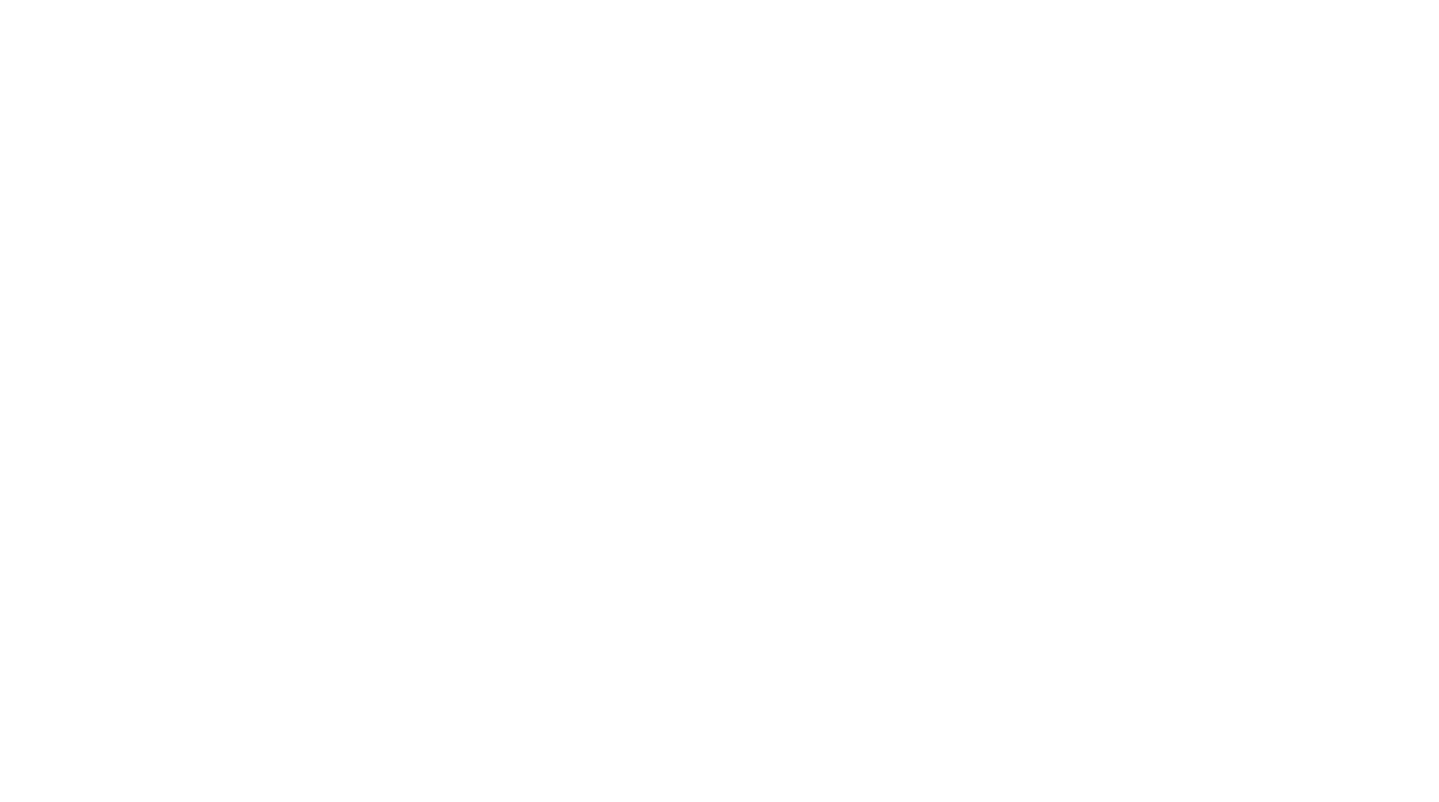
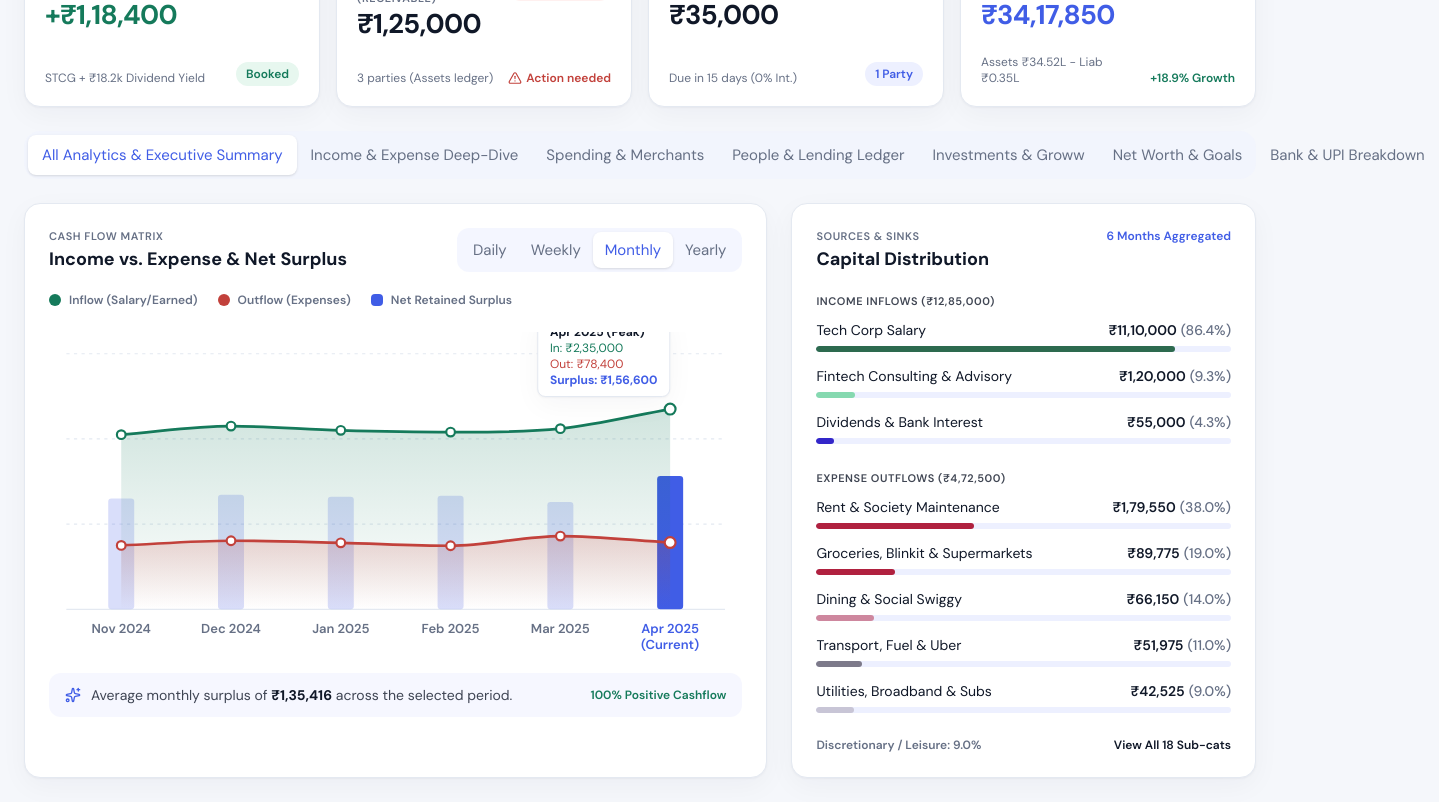
Before and after one commit to JaiswalPiyush309/expense-tracker-frontend, a Next.js app: page /reports in a window 1280 px wide. Before the commit this address had no page. Shown: the part 440-1242 px from the top of the page, 1439 px wide, since content can reach past the window. Before the commit the page ends 800 px from the top, so only its background shows below. Built offline with nearby package versions, Linux system fonts and the light colour scheme.

Commit message:
feat: implement ReportsPage and ReportsView components; add CapitalDistributionCard and CashFlowCard for detailed financial insights

```diff
--- /dev/null
+++ b/src/app/reports/page.tsx
@@ -0,0 +1,8 @@
+import { ReportsView } from "@/features/reports/ReportsView";
+import { Metadata } from "next";
+
+export const metadata: Metadata = { title: "Reports & Analytics" };
+
+export default function ReportsPage() {
+  return <ReportsView />;
+}
--- /dev/null
+++ b/src/components/ui/MeterList.tsx
@@ -0,0 +1,62 @@
+import { cn } from "@/lib/cn";
+import { chartBg, type ChartColor } from "@/lib/chartColors";
+import { ProgressBar } from "./ProgressBar";
+
+export interface MeterItem {
+  id: string;
+  label: string;
+  /** Main figure on the right, e.g. "₹11,10,000". */
+  value: string;
+  /** Muted text after the value, e.g. "(86.4%)". */
+  hint?: string;
+  /** Bar fill, 0-100. */
+  percent: number;
+  color: ChartColor;
+  /** Softer fill, for de-emphasised rows. */
+  faded?: boolean;
+}
+
+interface MeterListProps {
+  items: readonly MeterItem[];
+  /** Show a coloured dot before each label. */
+  dots?: boolean;
+  className?: string;
+}
+
+/** Rows of "label ........ value (hint)" with a proportional bar underneath. */
+export function MeterList({ items, dots = false, className }: MeterListProps) {
+  return (
+    <ul className={cn("space-y-3.5", className)}>
+      {items.map((item) => (
+        <li key={item.id}>
+          <div className="mb-1.5 flex items-start justify-between gap-3 text-sm">
+            <span className="flex min-w-0 items-center gap-2 text-ink">
+              {dots && (
+                <span
+                  aria-hidden="true"
+                  className={cn(
+                    "h-2 w-2 shrink-0 rounded-full",
+                    chartBg[item.color],
+                  )}
+                />
+              )}
+              {item.label}
+            </span>
+            <span className="shrink-0 text-right font-semibold tabular-nums text-ink">
+              {item.value}
+              {item.hint && (
+                <span className="ml-1 font-medium text-muted">{item.hint}</span>
+              )}
+            </span>
+          </div>
+          <ProgressBar
+            value={item.percent}
+            label={`${item.label} share`}
+            barClassName={cn(chartBg[item.color], item.faded && "opacity-50")}
+            className="h-1.5"
+          />
+        </li>
+      ))}
+    </ul>
+  );
+}
--- a/src/components/ui/ProgressBar.tsx
+++ b/src/components/ui/ProgressBar.tsx
@@ -7,6 +7,7 @@ interface ProgressBarProps {
   tone?: Tone;
   label: string;
   className?: string;
+  barClassName?: string;
 }
 
 export function ProgressBar({
@@ -14,6 +15,7 @@ export function ProgressBar({
   tone = "accent",
   label,
   className,
+  barClassName,
 }: ProgressBarProps) {
   const safeValue = Number.isFinite(value) ? value : 0;
   const clamped = Math.min(100, Math.max(0, safeValue));
@@ -34,6 +36,7 @@ export function ProgressBar({
         className={cn(
           "h-full rounded-full transition-[width] duration-500",
           toneBar[tone],
+          barClassName,
         )}
         style={{ width: `${clamped}%` }}
       />
--- /dev/null
+++ b/src/features/reports/ReportsView.tsx
@@ -0,0 +1,99 @@
+"use client";
+
+import { useRouter } from "next/navigation";
+import {
+  capital,
+  cashFlow,
+  compareText,
+  header,
+  kpis,
+  periodOptions,
+} from "./data/mock";
+import { downloadCsv } from "@/lib/csv";
+import { ReportsHeader } from "./components/ReportsHeader";
+import { PeriodToolbar } from "./components/PeriodToolbar";
+import type { ReportPeriod, ReportSection } from "./types";
+import { useState } from "react";
+import { KpiGrid } from "./components/KpiGrid";
+import { SegmentedControl } from "@/components/ui/SegmentedControl";
+import { CashFlowCard } from "./components/CashFlowCard";
+import { CapitalDistributionCard } from "./components/CapitalDistributionCard";
+
+const SECTIONS: readonly { value: ReportSection; label: string }[] = [
+  { value: "all", label: "All Analytics & Executive Summary" },
+  { value: "income-expense", label: "Income & Expense Deep-Dive" },
+  { value: "spending", label: "Spending & Merchants" },
+  { value: "lending", label: "People & Lending Ledger" },
+  { value: "investments", label: "Investments & Groww" },
+  { value: "net-worth", label: "Net Worth & Goals" },
+  { value: "bank-upi", label: "Bank & UPI Breakdown" },
+];
+
+const TWO_COL = "grid gap-6 xl:grid-cols-[minmax(0,1.6fr)_minmax(0,1fr)]";
+
+export function ReportsView() {
+  const router = useRouter();
+
+  const [period, setPeriod] = useState<ReportPeriod>("6m");
+  const [compare, setCompare] = useState(true);
+  const [section, setSection] = useState<ReportSection>("all");
+  const show = (...ids: ReportSection[]) =>
+    section === "all" || ids.includes(section);
+  const hasVisibleContent = section === "all" || section === "income-expense";
+
+  const exportKpis = () =>
+    downloadCsv("report-summary.csv", [
+      ["Metric", "Value (INR)"],
+      ...kpis.map((k) => [k.label, k.value]),
+    ]);
+
+  return (
+    <div className="mx-auto w-full max-w-350 space-y-6 p-4 sm:p-6">
+      <ReportsHeader
+        {...header}
+        onRefresh={() => router.refresh()}
+        onExportCsv={exportKpis}
+        onDownloadPdf={() => window.print()}
+      />
+
+      <PeriodToolbar
+        options={periodOptions}
+        period={period}
+        onPeriodChange={setPeriod}
+        compare={compare}
+        onCompareChange={setCompare}
+        compareSummary={compareText[period]}
+      />
+
+      <KpiGrid kpis={kpis} />
+
+      <SegmentedControl
+        semantics="tabs"
+        size="md"
+        label="Report sections"
+        value={section}
+        onChange={setSection}
+        options={SECTIONS}
+        className="w-full rounded-2xl bg-accent-soft/40"
+      />
+
+      <div
+        role="tabpanel"
+        aria-label={SECTIONS.find((s) => s.value === section)?.label}
+        className="space-y-6"
+      >
+        {show("income-expense") && (
+          <div className={TWO_COL}>
+            <CashFlowCard data={cashFlow} />
+            <CapitalDistributionCard {...capital} />
+          </div>
+        )}
+        {!hasVisibleContent && (
+          <div className="rounded-2xl border border-dashed border-line bg-surface-muted/40 px-6 py-10 text-center text-sm text-muted">
+            This report section is not available yet.
+          </div>
+        )}
+      </div>
+    </div>
+  );
+}
--- /dev/null
+++ b/src/features/reports/components/CapitalDistributionCard.tsx
@@ -0,0 +1,103 @@
+import { Card, CardHeader } from "@/components/ui/Card";
+import { cn } from "@/lib/cn";
+import { formatINR } from "@/lib/format";
+import { MeterList, type MeterItem } from "@/components/ui/MeterList";
+import Link from "next/link";
+import type { FlowItem } from "../types";
+import type { ReactNode } from "react";
+
+function toMeterItems(
+  items: readonly FlowItem[],
+  total: number,
+): MeterItem[] {
+  return items.map((item) => {
+    const percent =
+      Number.isFinite(total) && total > 0
+        ? Math.min(100, Math.max(0, (item.amount / total) * 100))
+        : 0;
+    return {
+      id: item.id,
+      label: item.label,
+      value: formatINR(item.amount, { decimals: false }),
+      hint: `(${percent.toFixed(1)}%)`,
+      percent,
+      color: item.color,
+      faded: item.faded,
+    };
+  });
+}
+
+function SectionTitle({ children }: { children: ReactNode }) {
+  return (
+    <h3 className="mb-3 text-[11px] font-semibold uppercase tracking-wider text-ink/80">
+      {children}
+    </h3>
+  );
+}
+
+interface CapitalDistributionCardProps {
+  periodLabel: string;
+  /** Listed categories may not add up to the total; the rest is "Discretionary / Leisure". */
+  incomeTotal: number;
+  expenseTotal: number;
+  income: readonly FlowItem[];
+  expense: readonly FlowItem[];
+  subcategoryCount: number;
+  className?: string;
+}
+
+export function CapitalDistributionCard({
+  periodLabel,
+  incomeTotal,
+  expenseTotal,
+  income,
+  expense,
+  subcategoryCount,
+  className,
+}: CapitalDistributionCardProps) {
+  const listedExpense = expense.reduce((sum, i) => sum + i.amount, 0);
+  const discretionary =
+    Number.isFinite(expenseTotal) && expenseTotal > 0
+      ? Math.max(0, 100 - (listedExpense / expenseTotal) * 100)
+      : 0;
+
+  return (
+    <Card className={cn("flex flex-col p-5 sm:p-6", className)}>
+      <CardHeader
+        eyebrow="Sources & Sinks"
+        title="Capital Distribution"
+        actions={
+          <span className="text-xs font-semibold text-accent">
+            {periodLabel}
+          </span>
+        }
+      />
+
+      <section className="mt-6">
+        <SectionTitle>
+          Income Inflows ({formatINR(incomeTotal, { decimals: false })})
+        </SectionTitle>
+        <MeterList items={toMeterItems(income, incomeTotal)} />
+      </section>
+
+      <section className="mt-7">
+        <SectionTitle>
+          Expense Outflows ({formatINR(expenseTotal, { decimals: false })})
+        </SectionTitle>
+        <MeterList items={toMeterItems(expense, expenseTotal)} />
+      </section>
+
+      <footer className="mt-auto flex flex-wrap items-center justify-between gap-3 pt-6 text-xs font-semibold">
+        <span className="text-muted">
+          Discretionary / Leisure: {discretionary.toFixed(1)}%
+        </span>
+        <Link
+          href="/transactions"
+          className="rounded-md text-accent hover:underline"
+        >
+          View All {subcategoryCount} Sub-cats
+        </Link>
+      </footer>
+    </Card>
+  );
+}
--- a/src/features/reports/components/CashFlowCard.tsx
+++ b/src/features/reports/components/CashFlowCard.tsx
@@ -27,7 +27,7 @@ export function CashFlowCard({
   data,
   className,
 }: {
-  data: Readonly<Record<CashFlowRange, readonly CashFlowPoint[]>>;
+  data: Record<CashFlowRange, readonly CashFlowPoint[]>;
   className?: string;
 }) {
   const [range, setRange] = useState<CashFlowRange>("monthly");
--- a/src/features/reports/data/mock.ts
+++ b/src/features/reports/data/mock.ts
@@ -234,7 +234,7 @@ export const capital = {
       amount: 55000,
       color: 1,
     },
-  ] satisfies FlowItem[],
+  ] as const satisfies readonly FlowItem[],
   expense: [
     {
       id: "rent",
@@ -267,7 +267,7 @@ export const capital = {
       amount: 42525,
       color: 6,
     },
-  ] satisfies FlowItem[],
+  ] as const satisfies readonly FlowItem[],
   subcategoryCount: 18,
 };
 
```
